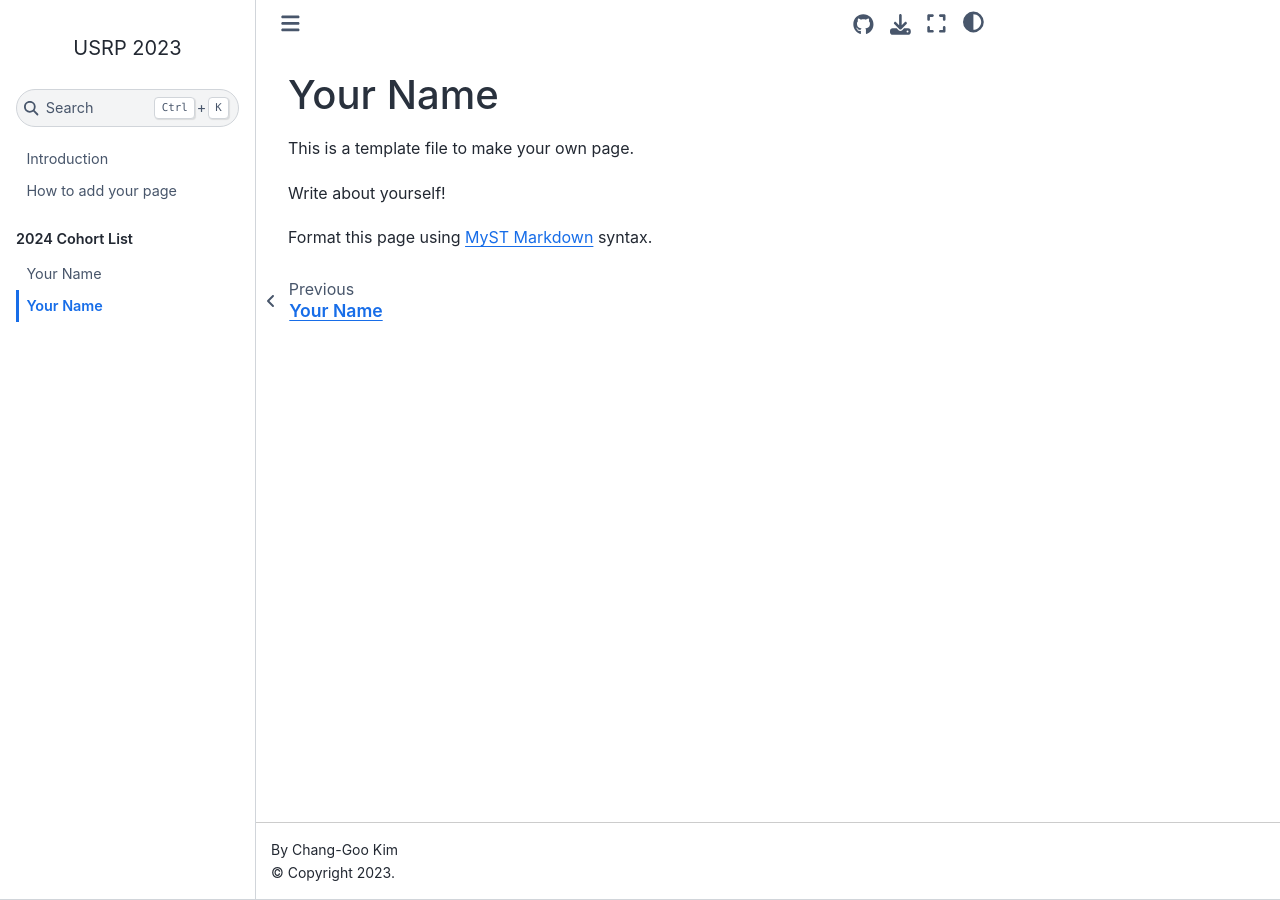
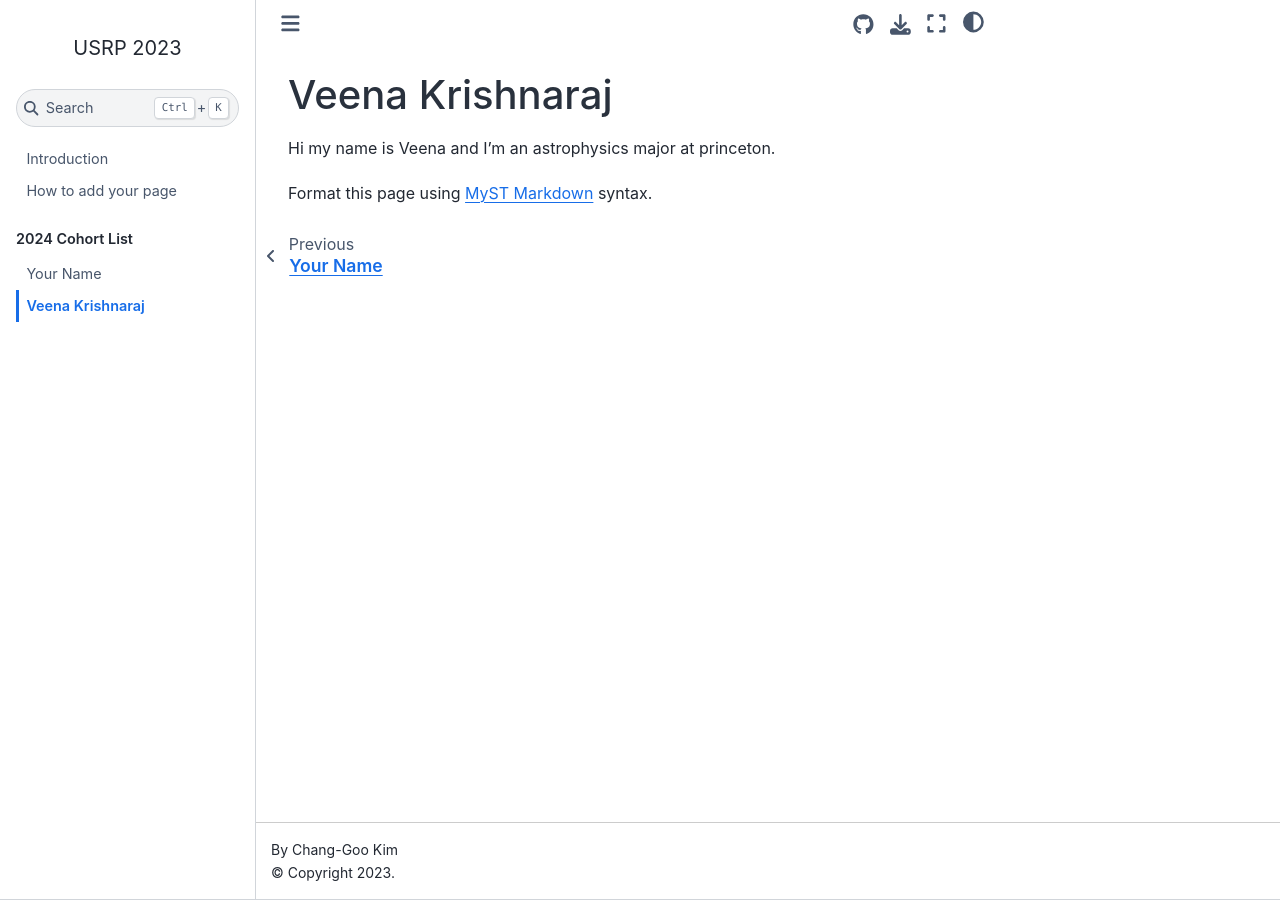
Before and after one commit to changgoo/usrp-introduction, a Jupyter Book: the page built from docs/students/your_name.md, in a window 1280 px wide. Built offline with Jupyter Book 1.0.4 settings and Sphinx 7.4.7 and the Sphinx Book theme 1.1.4, drawn with Linux system fonts in a browser that asks for light colours.

Commit message:
commit message

```diff
--- a/docs/students/your_name.md
+++ b/docs/students/your_name.md
@@ -1,7 +1,5 @@
-# Your Name
+# Veena Krishnaraj
 
-This is a template file to make your own page.
-
-Write about yourself!
+Hi my name is Veena and I'm an astrophysics major at princeton.
 
 Format this page using [MyST Markdown](https://jupyterbook.org/en/stable/content/index.html) syntax.
```
